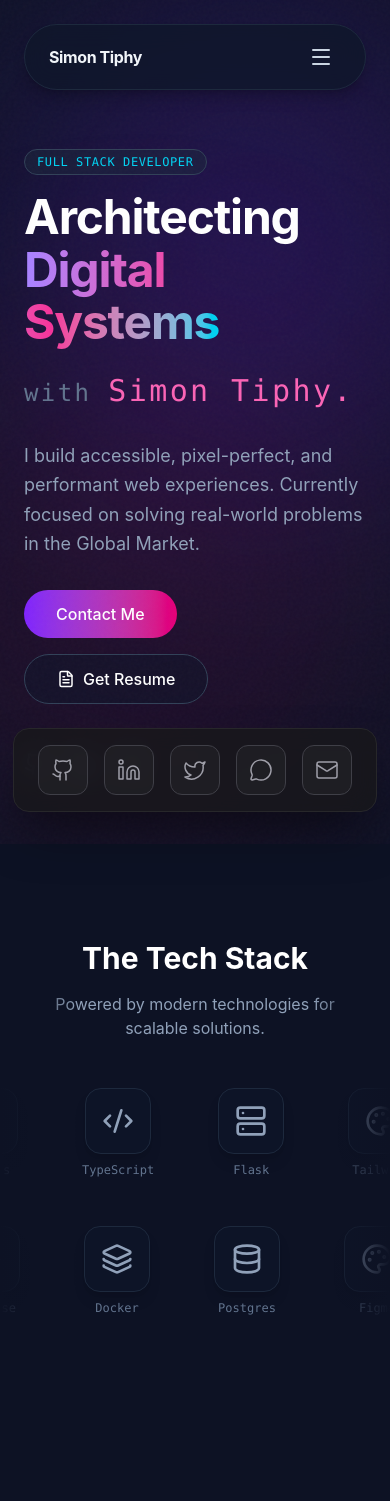
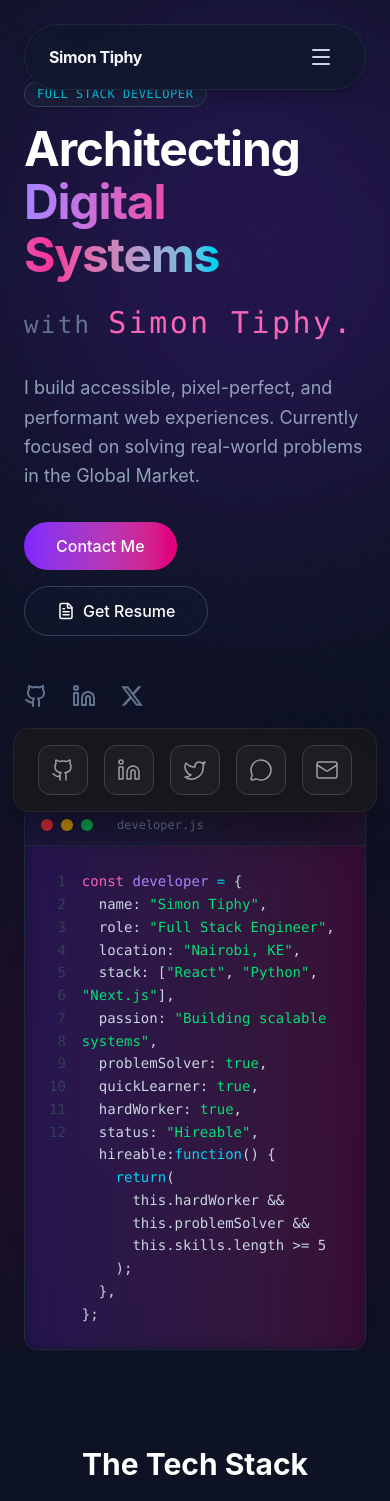
Before and after one commit to simon-tiphy/simon-tiphy-portfolio, a React app in the folder frontend/: page / in a window 390 px wide. Shown: the top 1501 px of the page. Built offline with nearby package versions, Linux system fonts and the light colour scheme; the HTML template or start-up script is replaced by a standard one.

Commit message:
style: Adjust Hero code window visibility and add responsive top margins.

```diff
--- a/frontend/src/components/Hero.jsx
+++ b/frontend/src/components/Hero.jsx
@@ -1,4 +1,3 @@
-
 import { motion } from "framer-motion";
 import { Github, Linkedin, Mail, FileText } from "lucide-react";
 
@@ -115,7 +114,7 @@ export default function Hero() {
 
         {/* Right Column: Code Window */}
         <motion.div
-          className="relative hidden lg:block"
+          className="relative block mt-12 lg:mt-0"
           initial={{ opacity: 0, x: 20 }}
           animate={{ opacity: 1, x: 0 }}
           transition={{ duration: 0.8, delay: 0.2 }}
```
